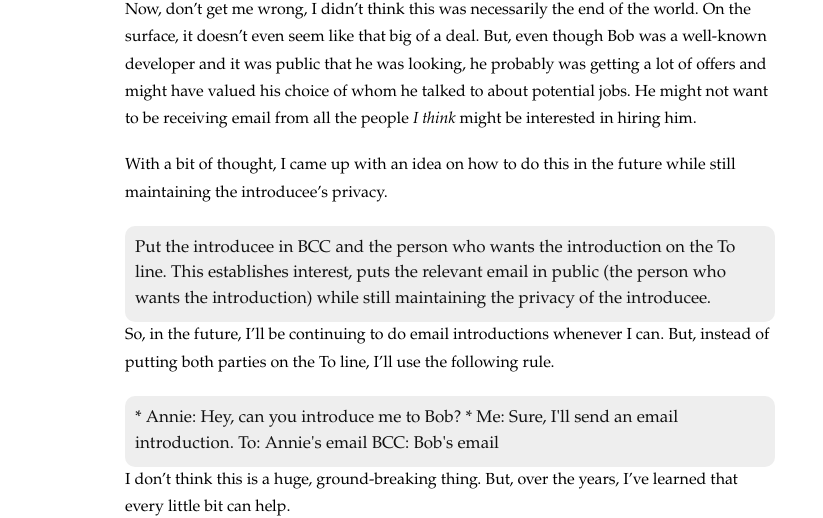
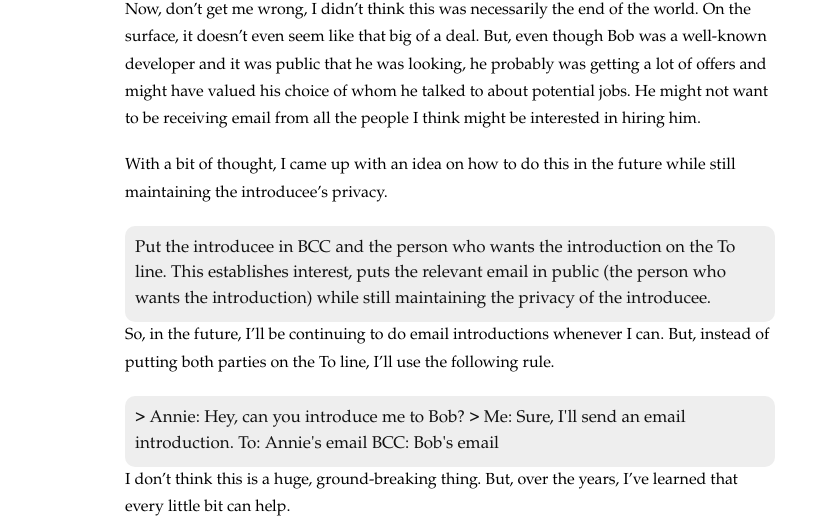
Before and after one commit to coreyhaines/coreyhaines.github.io, a Jekyll site: the page built from _posts/2014-11-14-on-email-introductions.markdown, in a window 1280 px wide. Shown: the part 1119-1637 px from the top of the page, without its empty margins (0-823 px from the left). Built offline with Jekyll 4.4.1, drawn with Linux system fonts in a browser that asks for light colours; nearby versions of some CDN libraries; Markdown is read by kramdown in place of the engine named in the settings; comment, search, counter and statistics services are not loaded.

Commit message:
Damn formatting of lists

```diff
--- a/_posts/2014-11-14-on-email-introductions.markdown
+++ b/_posts/2014-11-14-on-email-introductions.markdown
@@ -43,7 +43,7 @@ Lately, I've been learning more about and considering people's boundaries, priva
 Does Bob really want his personal email given to Annie?
 </aside>
 
-Now, don't get me wrong, I didn't think this was necessarily the end of the world. On the surface, it doesn't even seem like that big of a deal. But, even though Bob was a well-known developer and it was public that he was looking, he probably was getting a lot of offers and might have valued his choice of whom he talked to about potential jobs. He might not want to be receiving email from all the people *I think* might be interested in hiring him.
+Now, don't get me wrong, I didn't think this was necessarily the end of the world. On the surface, it doesn't even seem like that big of a deal. But, even though Bob was a well-known developer and it was public that he was looking, he probably was getting a lot of offers and might have valued his choice of whom he talked to about potential jobs. He might not want to be receiving email from all the people I think might be interested in hiring him.
 
 With a bit of thought, I came up with an idea on how to do this in the future while still maintaining the introducee's privacy.
 
@@ -54,9 +54,9 @@ Put the introducee in BCC and the person who wants the introduction on the To li
 So, in the future, I'll be continuing to do email introductions whenever I can. But, instead of putting both parties on the To line, I'll use the following rule.
 
 <aside class='callout highlight'>
-* Annie: Hey, can you introduce me to Bob?
+> Annie: Hey, can you introduce me to Bob?
 
-* Me: Sure, I'll send an email introduction.
+> Me: Sure, I'll send an email introduction.
 
 To: Annie's email
 
```
